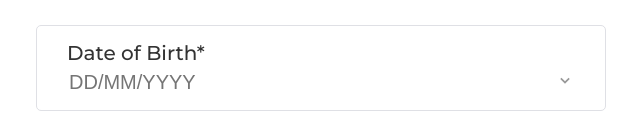
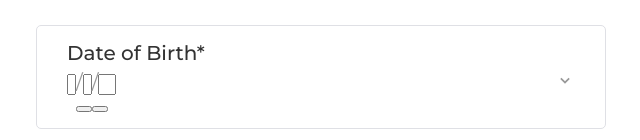
Before and after one commit to spoonseah/ipad-registration, a React (Create React App) app: page /RegistrationForm in a window 1280 px wide. Shown: the part 812-952 px from the top of the page, without its empty margins (319-959 px from the left). Built offline with nearby package versions, Linux system fonts and the light colour scheme.

Commit message:
date picker

```diff
--- a/src/components/common/DropDownMenu.js
+++ b/src/components/common/DropDownMenu.js
@@ -3,7 +3,7 @@ import Theme from "../../resources/theme/Theme";
 import { COLOR } from "../../resources/theme/Color";
 import { BiChevronDown } from "react-icons/bi";
 import Error from "./Error";
-import DatePicker from "react-datepicker";
+import DatePicker from "react-date-picker";
 import "react-datepicker/dist/react-datepicker.css";
 function DropDownMenu({
   label,
@@ -52,12 +52,21 @@ function DropDownMenu({
               color: COLOR.DARK_GRAY,
             }}
           >
-            <DatePicker
+            {/* <DatePicker
               selected={date}
               onChange={dobHandler}
               dateFormat={"dd/MM/yyyy"}
               className={"datePicker"}
               placeholderText="DD/MM/YYYY"
+            /> */}
+            <DatePicker
+              onChange={dobHandler}
+              value={date}
+              style={{ margin: 0, padding: 0 }}
+              calendarIcon={false}
+              clearIcon={false}
+              customStyles={{ dateInput: { borderWidth: 0 } }}
+              format={"dd/MM/yyyy"}
             />
             <BiChevronDown size={20} />
           </div>
```
